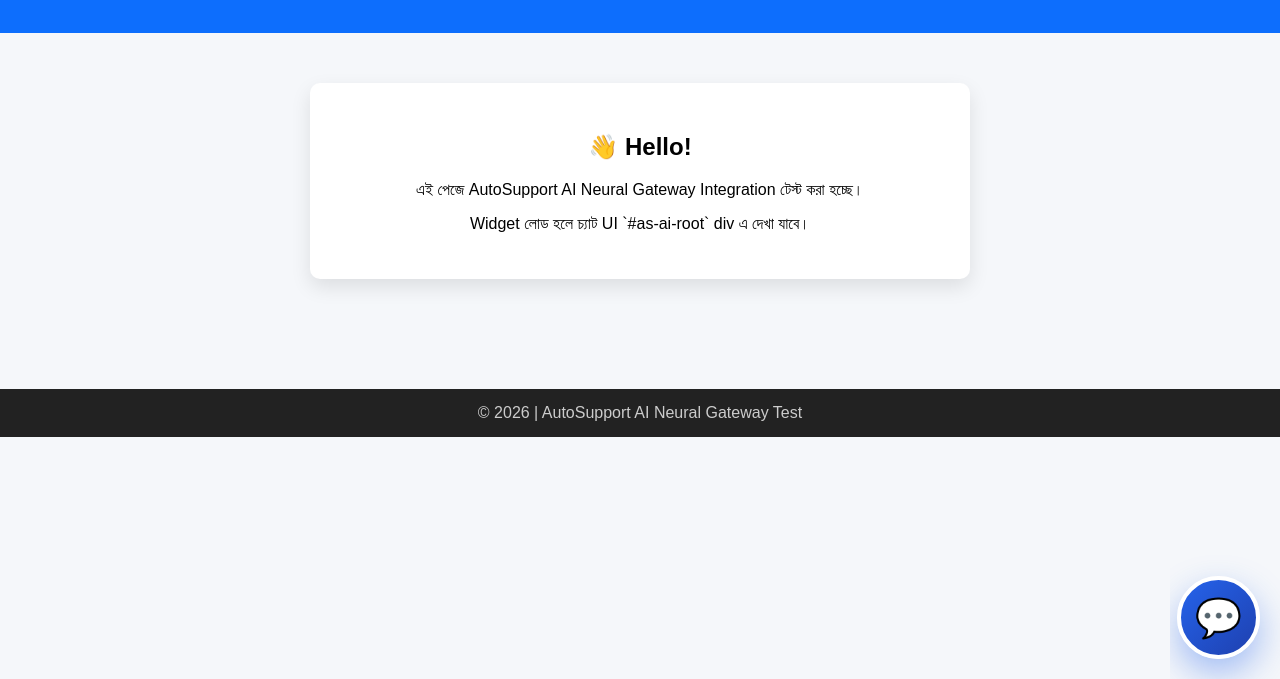
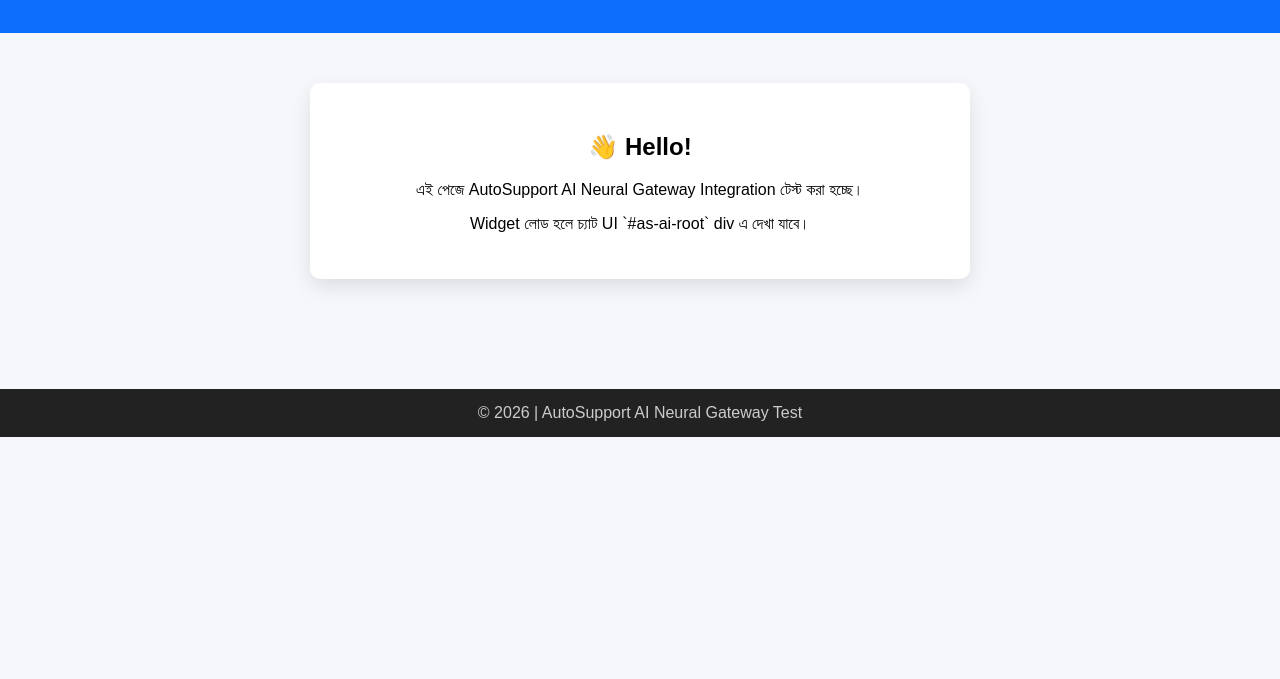
Before and after one commit to atikurrahaman1/suport-icon-test, a plain HTML site: page index.html in a window 1280 px wide. Shown: the part 121-800 px from the top of the page. Drawn offline with Linux system fonts and the light colour scheme.

Commit message:
Remove AutoSupport AI iframe and script
Removed AutoSupport AI iframe and associated script from index.html.

```diff
--- a/index.html
+++ b/index.html
@@ -57,14 +57,6 @@
     © 2026 | AutoSupport AI Neural Gateway Test
 </footer>
 
-<!-- AutoSupport AI: Secure Gateway -->
-<iframe id="as-ai-iframe" src="support.html"
-  style="position:fixed; bottom:0; right:0; width:110px; height:130px; border:none; z-index:2147483647; transition: all 0.5s cubic-bezier(0.4, 0, 0.2, 1); overflow:hidden;"
-  allowTransparency="true" scrolling="no"></iframe>
-
-<script>
-
-</script>
 
 </body>
 </html>
```
